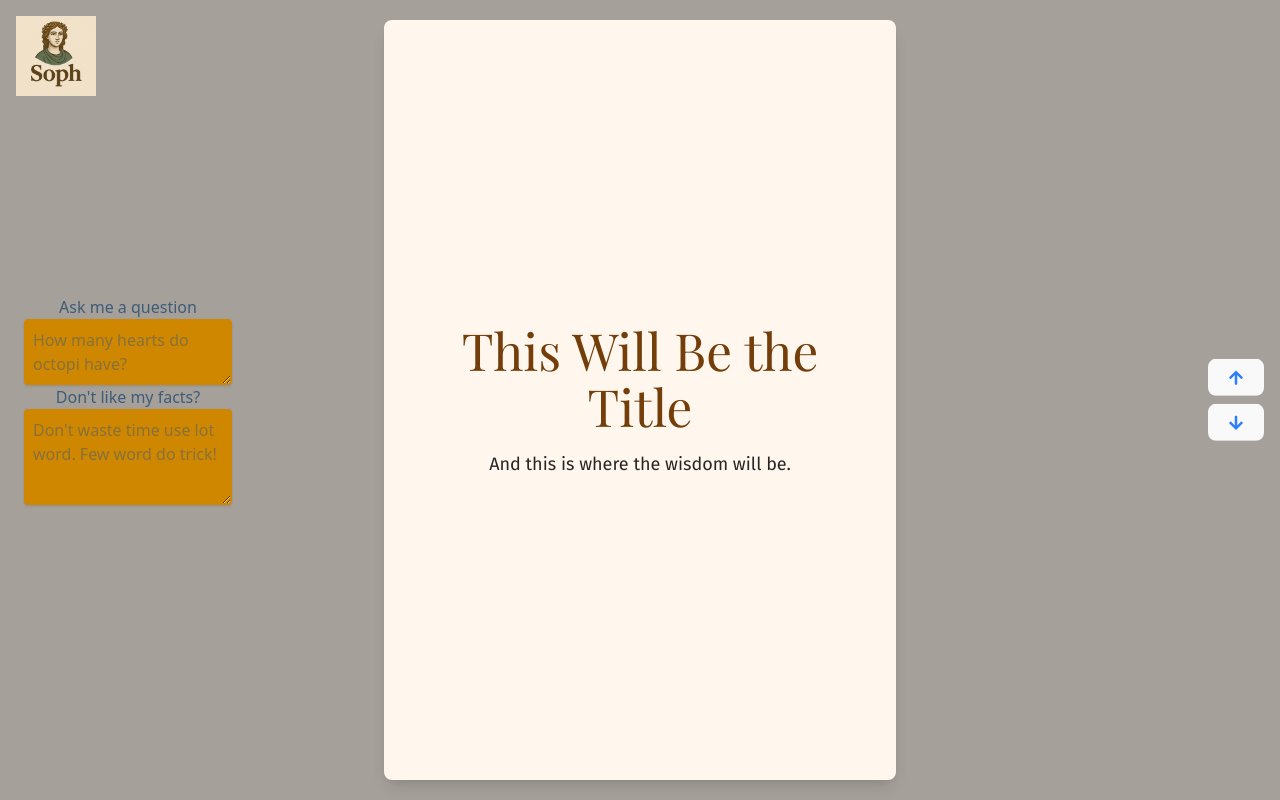
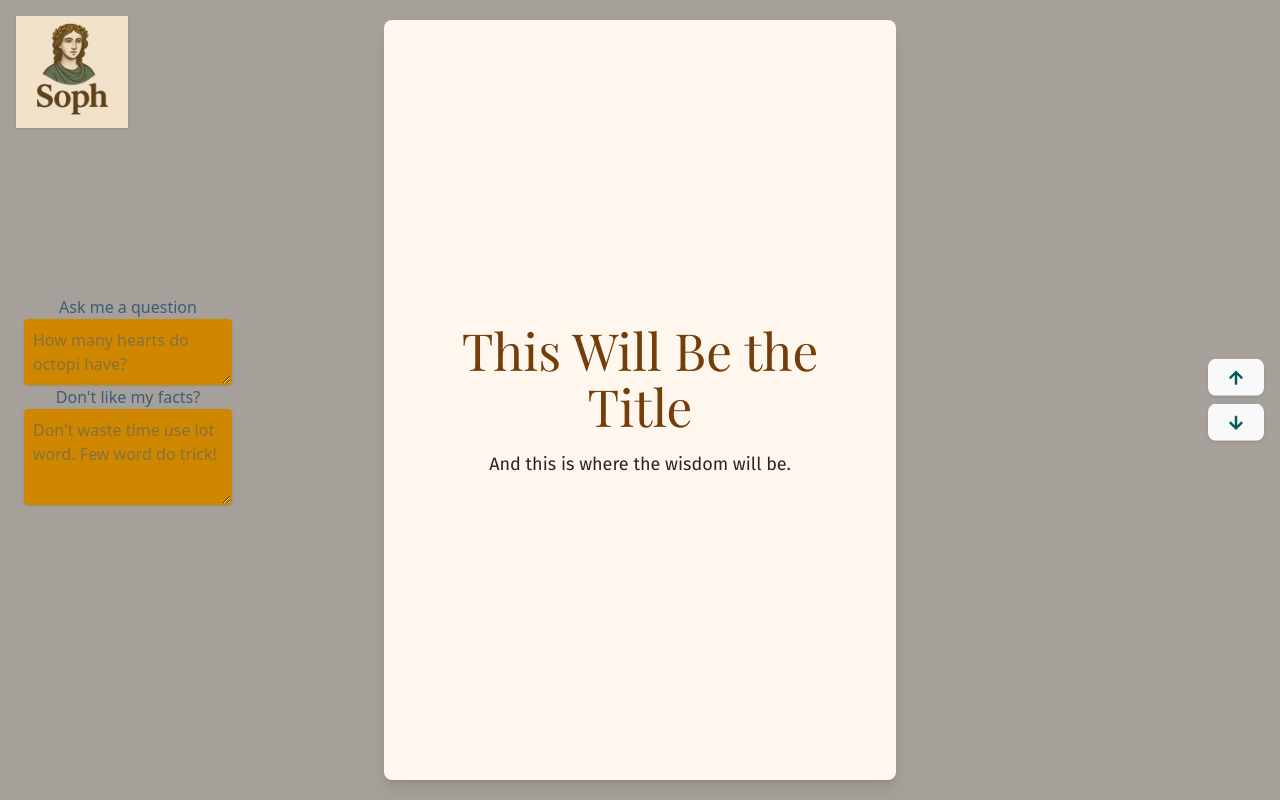
Before and after one commit to na4923/Soph, a React (Vite) app: page / in a window 1280 px wide. Built offline with nearby package versions, Linux system fonts and the light colour scheme.

Commit message:
minor visual changes

```diff
--- a/src/App.jsx
+++ b/src/App.jsx
@@ -44,7 +44,7 @@ function FlashCard({ content }) {
       initial={{ y: direction * 750}}
       animate={{ y: 0 }}
       exit={{ y: -direction * 750}}
-      transition={{ duration: 0.2 }}
+      transition={{ duration: 0.1 }}
       className="absolute w-[40vw] h-[95vh] bg-orange-50 shadow-lg rounded-lg flex flex-col justify-center text-center p-6"
     >
       <h1 className="font-['Playfair_Display'] text-yellow-900 mb-4">{content.title}</h1>
@@ -57,7 +57,7 @@ function ArrowButton({ direction = "up", onClick }) {
   const Icon = direction === "up" ? FaArrowUp : FaArrowDown;
 
   return (
-    <button onClick={onClick} className="text-2xl text-blue-500 hover:text-blue-700">
+    <button onClick={onClick} className="text-2xl text-teal-800 hover:border-teal-800 shadow-sm">
       <Icon />
     </button>
   );
@@ -92,7 +92,7 @@ export default function MyApp() {
       <img
         src={logo}
         alt="Soph"
-        className="absolute top-4 left-4 w-20 h-20 object-contain"
+        className="absolute top-4 left-4 w-28 h-28 object-contain shadow-sm"
       />
       <div className="absolute left-0 top-1/2 -translate-y-1/2 w-[20vw]">
         <TextFields />
--- a/src/index.css
+++ b/src/index.css
@@ -52,7 +52,7 @@ button {
   transition: border-color 0.25s;
 }
 button:hover {
-  border-color: #CA8A04;
+  border-color: #3F6963;
 }
 button:focus,
 button:focus-visible {
```
